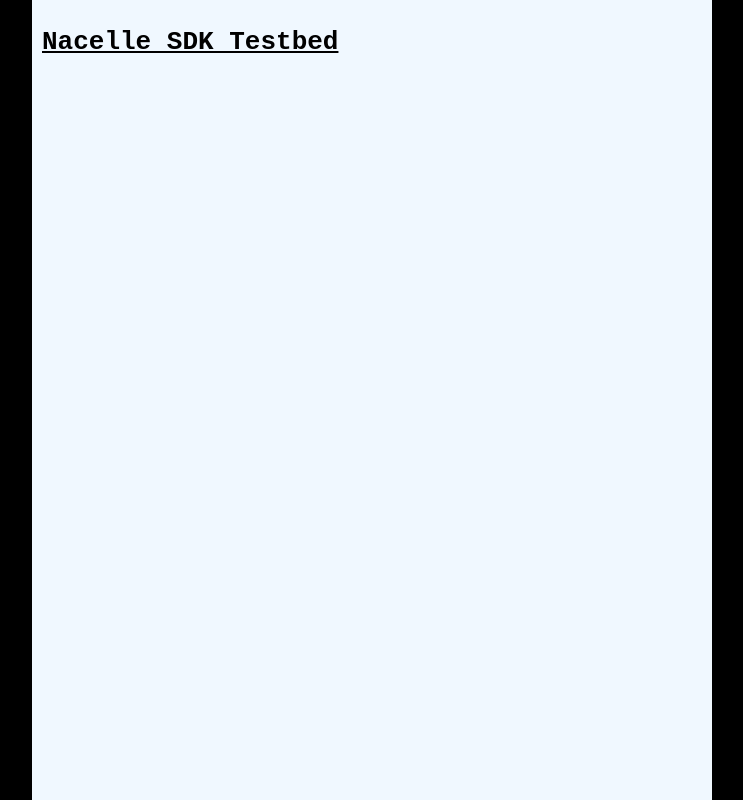
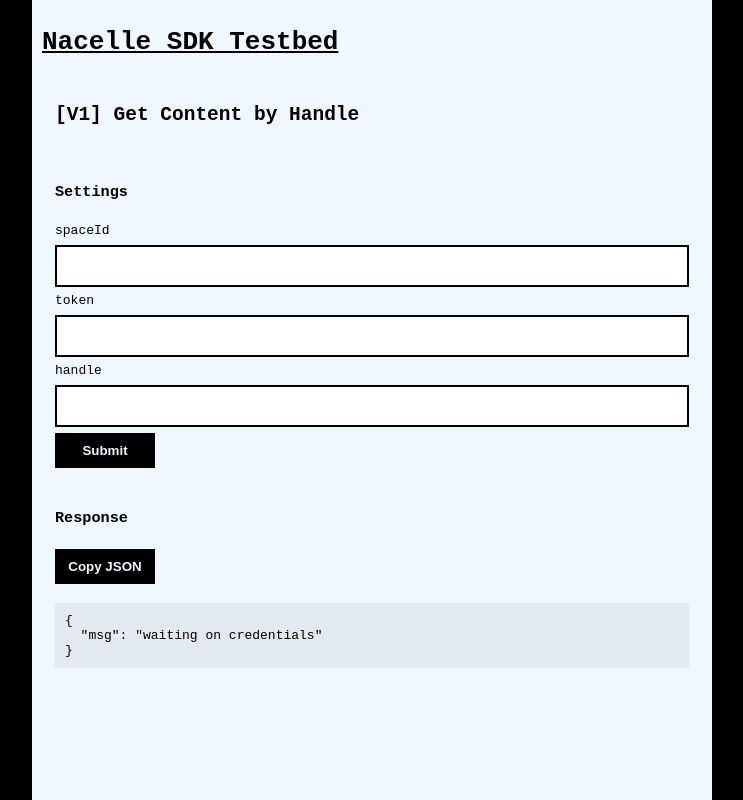
Before and after one commit to ngafar/nacelle-sdk-testbed, a React (Create React App) app: page /v1/content-by-handle in a window 1280 px wide. Before the commit this address had no page. Shown: the whole page, without its empty margins (268-1011 px from the left). Built offline with nearby package versions, Linux system fonts and the light colour scheme.

Commit message:
added v1/ContentByHandle page

```diff
--- /dev/null
+++ b/src/pages/v1/ContentByHandle.js
@@ -0,0 +1,33 @@
+import NacelleClient from "@nacelle/client-js-sdk";
+import Layout from "../../components/Layout";
+
+function ContentByHandle() {
+  async function getContent(spaceId, token, handle, nacelleEntryId) {
+    const settings = {
+      id: spaceId,
+      token: token,
+      nacelleEndpoint: "https://hailfrequency.com/v3/graphql",
+      useStatic: false,
+    };
+
+    const client = new NacelleClient(settings);
+    const content = await client.data.content({
+      handle: handle,
+      type: "article",
+    });
+
+    return content;
+  }
+
+  return (
+    <>
+      <Layout
+        title="[V1] Get Content by Handle"
+        requestFunc={getContent}
+        ignore={["nacelleEntryId", "maxReturnedEntries"]}
+      ></Layout>
+    </>
+  );
+}
+
+export default ContentByHandle;
--- a/src/pages/v1/_routes.js
+++ b/src/pages/v1/_routes.js
@@ -1,21 +1,21 @@
 import ProductByHandle from './ProductByHandle'
 import CollectionByHandle from './CollectionByHandle'
+import ContentByHandle from "./ContentByHandle";
 /*
 import AllProducts from "./AllProducts";
 import AllCollections from "./AllCollections";
 import AllContent from "./AllContent";
-import ContentByHandle from "./ContentByHandle";
 */
 
 const v1_routes_group = [
     {path: '/v1/product-by-handle', component: ProductByHandle, name: "Get Product by Handle"},
     {path: '/v1/collection-by-handle', component: CollectionByHandle, name: "Get Collection by Handle"},
+    {path: '/v1/content-by-handle', component: ContentByHandle, name: "Get Content by Handle"}
     /*
     {path: '/v1/all-products', component: AllProducts, name: "Get All Products"},
     {path: '/v1/all-collections', component: AllCollections, name: "Get All Collections"},
     {path: '/v1/all-content', component: AllContent, name: "Get All Content"},
 
-    {path: '/v1/content-by-handle', component: ContentByHandle, name: "Get Content by Handle"}
     */
 ]
 
```
